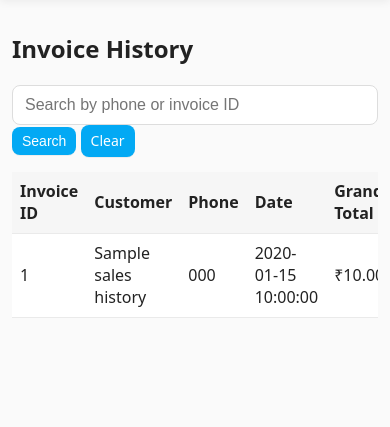
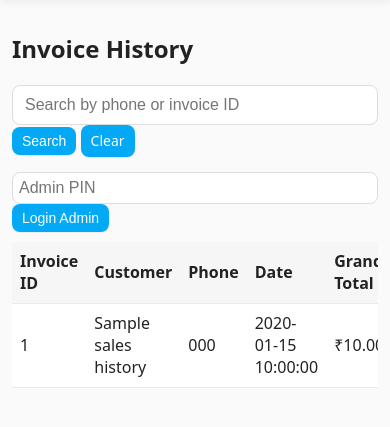
Before and after one commit to nagarjunakr55-tech/test, a Flask app: page /history in a window 390 px wide. Shown: the part 89-516 px from the top of the page. Run offline with Flask 3, Linux system fonts and the light colour scheme; the visitor is signed in with stand-in values (Sample User, id 1); a database or web service that is not in the repository returns one stand-in record (values such as "Sample title"); some libraries are stand-ins or nearby versions.

Commit message:
both for pc and mobile

```diff
--- a/templates/history.html
+++ b/templates/history.html
@@ -2,11 +2,28 @@
 {% block content %}
 <h2>Invoice History</h2>
 
-<form method="post" style="margin-bottom:15px;">
-    <input type="text" name="search" placeholder="Search by phone or invoice ID" value="{{ search_term }}">
-    <button type="submit">Search</button>
-    <a href="{{ url_for('history') }}" class="btn">Clear</a>
+<form method="post" action="{{ url_for('history') }}" style="margin-bottom:15px;">
+  <input type="text" name="search" placeholder="Search by phone or invoice ID" value="{{ search_term }}">
+  <button type="submit">Search</button>
+  <a href="{{ url_for('history') }}" class="btn">Clear</a>
 </form>
+
+<!-- Admin login/logout -->
+<div style="margin:10px 0;">
+  {% if is_admin %}
+    <form method="post" action="{{ url_for('admin_logout') }}" style="display:inline;">
+      <button class="btn" type="submit">Logout Admin</button>
+    </form>
+  {% else %}
+    <form method="post" action="{{ url_for('admin_login') }}" style="display:inline; gap:6px;">
+      <input type="password" name="pin" placeholder="Admin PIN" style="padding:6px;">
+      <button class="btn" type="submit">Login Admin</button>
+    </form>
+    {% if request.args.get('err') == 'badpin' %}
+      <span style="color:#d32f2f; margin-left:8px;">Invalid PIN</span>
+    {% endif %}
+  {% endif %}
+</div>
 
 <div class="table-responsive">
   <table>
@@ -18,17 +35,39 @@
         <th>Date</th>
         <th>Grand Total</th>
         <th>Action</th>
+        {% if is_admin %}<th>Admin</th>{% endif %}
       </tr>
     </thead>
     <tbody>
     {% for row in rows %}
+      {# row mapping based on your existing get_invoices() output:
+         0=invoice_id, 1=customer, 2=phone, 3=date, 4=grand_total #}
       <tr>
         <td>{{ row[0] }}</td>
         <td>{{ row[1] }}</td>
         <td>{{ row[2] }}</td>
         <td>{{ row[3] }}</td>
-        <td>₹{{ "%.2f"|format(row[4]) }}</td>
-        <td><a class="btn" href="{{ url_for('reprint', invoice_id=row[0]) }}">Reprint</a></td>
+        <td>
+          {% if is_admin %}
+            <form method="post" action="{{ url_for('invoices_update_total', invoice_id=row[0]) }}" style="display:flex; gap:6px; align-items:center;">
+              <input type="number" step="0.01" name="grand_total" value="{{ "%.2f"|format(row[4]) }}" style="width:120px; padding:4px;">
+              <button class="btn" type="submit">Save</button>
+            </form>
+          {% else %}
+            ₹{{ "%.2f"|format(row[4]) }}
+          {% endif %}
+        </td>
+        <td>
+          <a class="btn" href="{{ url_for('reprint', invoice_id=row[0]) }}">Reprint</a>
+        </td>
+
+        {% if is_admin %}
+          <td>
+            <form method="post" action="{{ url_for('invoices_delete', invoice_id=row[0]) }}" onsubmit="return confirm('Delete invoice {{ row[0] }}?');" style="display:inline;">
+              <button class="btn" type="submit" style="background:#d32f2f;">Delete</button>
+            </form>
+          </td>
+        {% endif %}
       </tr>
     {% endfor %}
     </tbody>
```
